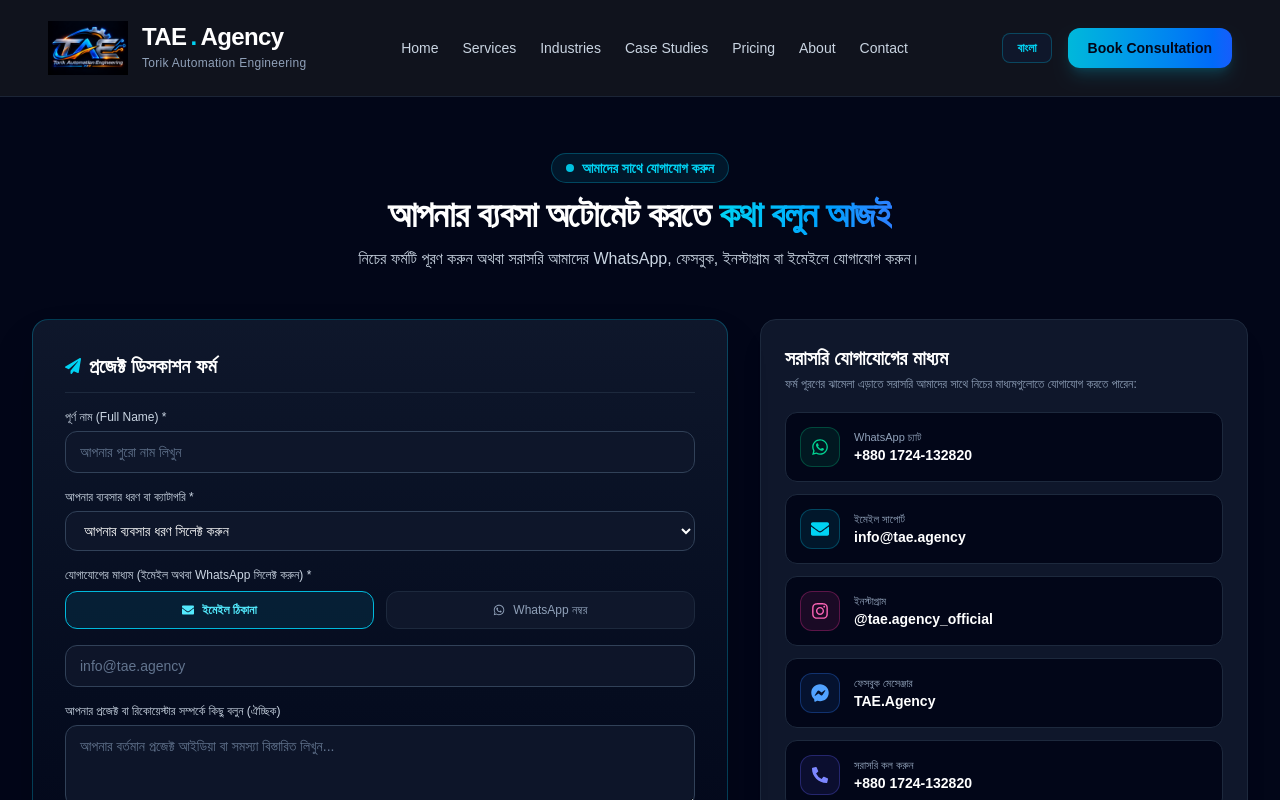
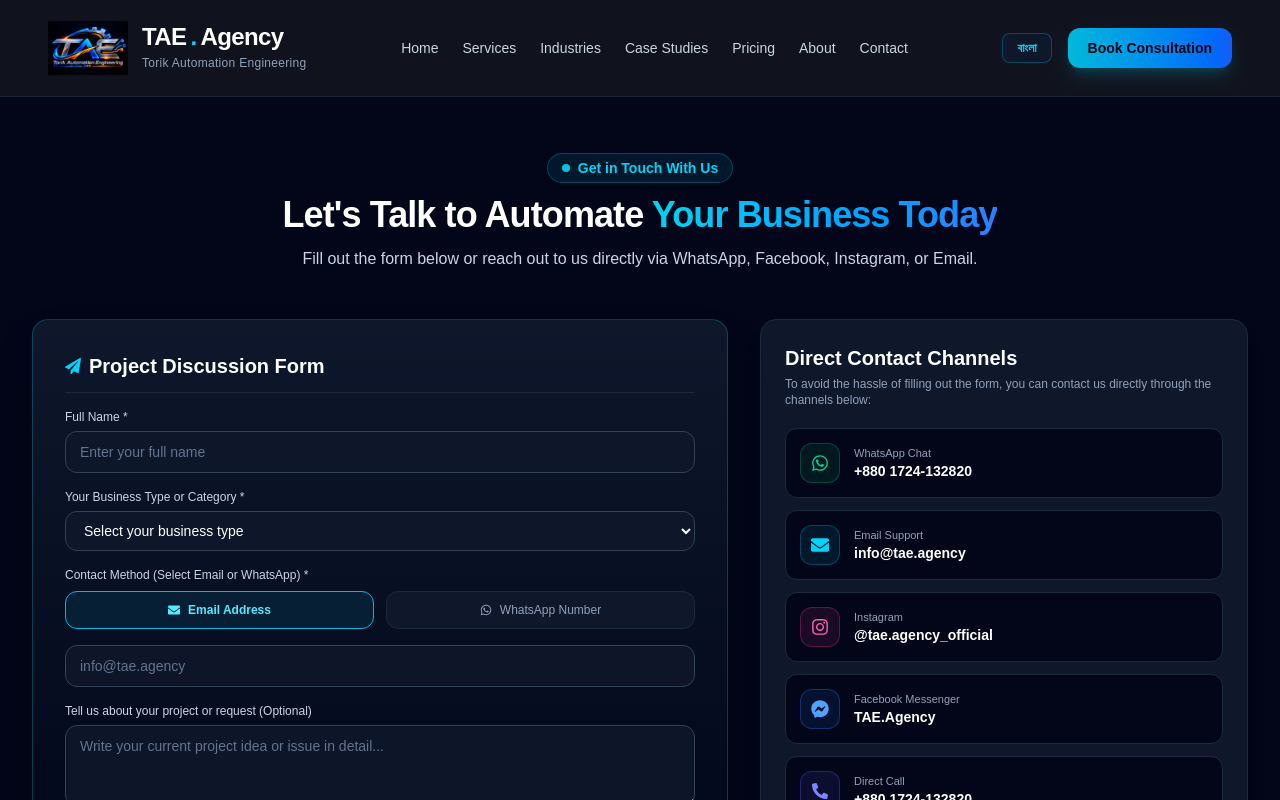
Before and after one commit to torikinsights-wq/tae-agency, a Next.js app: page /contact in a window 1280 px wide. Shown: the top 800 px of the page. Built offline with nearby package versions, Linux system fonts and the light colour scheme.

Commit message:
Update code

```diff
--- a/app/contact/page.tsx
+++ b/app/contact/page.tsx
@@ -4,8 +4,10 @@ import {
   FaEnvelope, FaWhatsapp, FaFacebookMessenger, FaInstagram,
   FaPhoneAlt, FaPaperPlane, FaCheckCircle, FaShieldAlt, FaSpinner
 } from "react-icons/fa";
+import { useLanguage } from "../context/LanguageContext";
 
 export default function ContactPage() {
+  const { t } = useLanguage();
   const [formData, setFormData] = useState({
     fullName: "",
     businessType: "",
@@ -73,20 +75,23 @@ export default function ContactPage() {
         <div className="text-center space-y-3 max-w-3xl mx-auto pt-4">
           <div className="inline-flex items-center gap-2 px-3.5 py-1 rounded-full bg-cyan-500/10 border border-cyan-500/30 text-cyan-400 text-xs sm:text-sm font-semibold">
             <span className="w-2 h-2 rounded-full bg-cyan-400 animate-pulse"></span>
-            আমাদের সাথে যোগাযোগ করুন
+            {t("Get in Touch With Us", "আমাদের সাথে যোগাযোগ করুন")}
           </div>
           <h1 className="text-3xl sm:text-4xl font-extrabold tracking-tight text-white">
-            আপনার ব্যবসা অটোমেট করতে <span className="bg-gradient-to-r from-cyan-400 to-blue-500 bg-clip-text text-transparent">কথা বলুন আজই</span>
+            {t("Let's Talk to Automate", "আপনার ব্যবসা অটোমেট করতে")} <span className="bg-gradient-to-r from-cyan-400 to-blue-500 bg-clip-text text-transparent">{t("Your Business Today", "কথা বলুন আজই")}</span>
           </h1>
           <p className="text-slate-300 text-sm sm:text-base">
-            নিচের ফর্মটি পূরণ করুন অথবা সরাসরি আমাদের WhatsApp, ফেসবুক, ইনস্টাগ্রাম বা ইমেইলে যোগাযোগ করুন।
+            {t(
+              "Fill out the form below or reach out to us directly via WhatsApp, Facebook, Instagram, or Email.",
+              "নিচের ফর্মটি পূরণ করুন অথবা সরাসরি আমাদের WhatsApp, ফেসবুক, ইনস্টাগ্রাম বা ইমেইলে যোগাযোগ করুন।"
+            )}
           </p>
         </div>
 
         {/* Main Content Grid */}
         <div className="grid grid-cols-1 lg:grid-cols-12 gap-8 items-start">
 
-          {/* Left: Interactive Contact Form (Made Compact) */}
+          {/* Left: Interactive Contact Form */}
           <div className="lg:col-span-7 bg-gradient-to-b from-slate-900 to-slate-950 border border-cyan-500/30 rounded-2xl p-5 sm:p-8 shadow-2xl relative">
 
             {submitted ? (
@@ -94,9 +99,14 @@ export default function ContactPage() {
                 <div className="w-16 h-16 bg-emerald-500/10 border border-emerald-500/30 text-emerald-400 rounded-full flex items-center justify-center mx-auto text-2xl animate-bounce">
                   <FaCheckCircle />
                 </div>
-                <h3 className="text-xl font-bold text-white">ধন্যবাদ! আপনার তথ্য সফলভাবে পাঠানো হয়েছে।</h3>
+                <h3 className="text-xl font-bold text-white">
+                  {t("Thank you! Your information has been successfully sent.", "ধন্যবাদ! আপনার তথ্য সফলভাবে পাঠানো হয়েছে।")}
+                </h3>
                 <p className="text-slate-300 text-sm max-w-md mx-auto">
-                  আমরা আপনার রিকোয়েস্টটি পেয়েছি। খুব শীঘ্রই আপনার দেওয়া মাধ্যমে যোগাযোগ করা হবে।
+                  {t(
+                    "We have received your request. We will contact you shortly through your provided medium.",
+                    "আমরা আপনার রিকোয়েস্টটি পেয়েছি। খুব শীঘ্রই আপনার দেওয়া মাধ্যমে যোগাযোগ করা হবে।"
+                  )}
                 </p>
                 <button
                   onClick={() => {
@@ -105,13 +115,13 @@ export default function ContactPage() {
                   }}
                   className="bg-cyan-500 hover:bg-cyan-400 text-slate-950 font-bold px-5 py-2.5 rounded-xl transition-all shadow-lg text-sm"
                 >
-                  আরেকটি মেসেজ পাঠান
+                  {t("Send Another Message", "আরেকটি মেসেজ পাঠান")}
                 </button>
               </div>
             ) : (
               <form onSubmit={handleSubmit} className="space-y-4">
                 <h3 className="text-xl font-bold text-white mb-4 border-b border-slate-800 pb-3 flex items-center gap-2">
-                  <FaPaperPlane className="text-cyan-400 text-base" /> প্রজেক্ট ডিসকাশন ফর্ম
+                  <FaPaperPlane className="text-cyan-400 text-base" /> {t("Project Discussion Form", "প্রজেক্ট ডিসকাশন ফর্ম")}
                 </h3>
 
                 {errorMessage && (
@@ -122,21 +132,25 @@ export default function ContactPage() {
 
                 {/* Full Name */}
                 <div className="space-y-1.5">
-                  <label className="block text-xs font-medium text-slate-300">পূর্ণ নাম (Full Name) *</label>
+                  <label className="block text-xs font-medium text-slate-300">
+                    {t("Full Name *", "পূর্ণ নাম (Full Name) *")}
+                  </label>
                   <input
                     type="text"
                     name="fullName"
                     required
                     value={formData.fullName}
                     onChange={handleChange}
-                    placeholder="আপনার পুরো নাম লিখুন"
+                    placeholder={t("Enter your full name", "আপনার পুরো নাম লিখুন")}
                     className="w-full bg-slate-900/90 border border-slate-700 rounded-xl px-3.5 py-2.5 text-sm text-white placeholder-slate-500 focus:border-cyan-500 focus:outline-none transition-colors"
                   />
                 </div>
 
                 {/* Business / Service Type */}
                 <div className="space-y-1.5">
-                  <label className="block text-xs font-medium text-slate-300">আপনার ব্যবসার ধরণ বা ক্যাটাগরি *</label>
+                  <label className="block text-xs font-medium text-slate-300">
+                    {t("Your Business Type or Category *", "আপনার ব্যবসার ধরণ বা ক্যাটাগরি *")}
+                  </label>
                   <select
                     name="businessType"
                     required
@@ -144,27 +158,31 @@ export default function ContactPage() {
                     onChange={handleChange}
                     className="w-full bg-slate-900/90 border border-slate-700 rounded-xl px-3.5 py-2.5 text-sm text-white focus:border-cyan-500 focus:outline-none transition-colors"
                   >
-                    <option value="" disabled>আপনার ব্যবসার ধরণ সিলেক্ট করুন</option>
-                    <option value="রিয়েল এস্টেট 🏠">১. রিয়েল এস্টেট 🏠</option>
-                    <option value="অটো ডিটেইলিং 🚗">২. অটো ডিটেইলিং 🚗</option>
-                    <option value="বাড়ি সংস্কার ও নবায়ন 🏗️">৩. বাড়ি সংস্কার ও নবায়ন 🏗️</option>
-                    <option value="ডেন্টাল / মেডিকেল ক্লিনিক 🦷">৪. ডেন্টাল / মেডিকেল ক্লিনিক 🦷</option>
-                    <option value="হোম সার্ভিস ব্যবসা 🔧">৫. হোম সার্ভিস ব্যবসা 🔧</option>
-                    <option value="Other">অন্যান্য (Other)</option>
+                    <option value="" disabled>
+                      {t("Select your business type", "আপনার ব্যবসার ধরণ সিলেক্ট করুন")}
+                    </option>
+                    <option value="রিয়েল এস্টেট 🏠">1. {t("Real Estate 🏠", "রিয়েল এস্টেট 🏠")}</option>
+                    <option value="অটো ডিটেইলিং 🚗">2. {t("Auto Detailing 🚗", "অটো ডিটেইলিং 🚗")}</option>
+                    <option value="বাড়ি সংস্কার ও নবায়ন 🏗️">3. {t("Home Renovation & Remodeling 🏗️", "বাড়ি সংস্কার ও নবায়ন 🏗️")}</option>
+                    <option value="ডেন্টাল / মেডিকেল ক্লিনিক 🦷">4. {t("Dental / Medical Clinic 🦷", "ডেন্টাল / মেডিকেল ক্লিনিক 🦷")}</option>
+                    <option value="হোম সার্ভিস ব্যবসা 🔧">5. {t("Home Services Business 🔧", "হোম সার্ভিস ব্যবসা 🔧")}</option>
+                    <option value="Other">{t("Other", "অন্যান্য (Other)")}</option>
                   </select>
                 </div>
 
                 {/* Conditional Custom Business Field */}
                 {formData.businessType === "Other" && (
                   <div className="space-y-1.5 animate-fadeIn">
-                    <label className="block text-xs font-medium text-cyan-300">আপনার ব্যবসার নামটি লিখুন *</label>
+                    <label className="block text-xs font-medium text-cyan-300">
+                      {t("Enter your business name *", "আপনার ব্যবসার নামটি লিখুন *")}
+                    </label>
                     <input
                       type="text"
                       name="customBusinessType"
                       required
                       value={formData.customBusinessType}
                       onChange={handleChange}
-                      placeholder="যেমন: ই-কমার্স, ল’ ফার্ম ইত্যাদি"
+                      placeholder={t("e.g. E-commerce, Law Firm, etc.", "যেমন: ই-কমার্স, ল’ ফার্ম ইত্যাদি")}
                       className="w-full bg-slate-900/90 border border-cyan-500/50 rounded-xl px-3.5 py-2.5 text-sm text-white placeholder-slate-500 focus:border-cyan-400 focus:outline-none transition-colors"
                     />
                   </div>
@@ -173,7 +191,7 @@ export default function ContactPage() {
                 {/* Contact Choice: Email or WhatsApp */}
                 <div className="space-y-2">
                   <label className="block text-xs font-medium text-slate-300">
-                    যোগাযোগের মাধ্যম (ইমেইল অথবা WhatsApp সিলেক্ট করুন) *
+                    {t("Contact Method (Select Email or WhatsApp) *", "যোগাযোগের মাধ্যম (ইমেইল অথবা WhatsApp সিলেক্ট করুন) *")}
                   </label>
 
                   <div className="grid grid-cols-2 gap-3">
@@ -186,7 +204,7 @@ export default function ContactPage() {
                         onChange={handleChange}
                         className="hidden"
                       />
-                      <FaEnvelope /> ইমেইল ঠিকানা
+                      <FaEnvelope /> {t("Email Address", "ইমেইল ঠিকানা")}
                     </label>
 
                     <label className={`flex items-center justify-center gap-2 p-2.5 rounded-xl border cursor-pointer text-xs transition-all ${formData.contactMethod === 'whatsapp' ? 'bg-emerald-500/10 border-emerald-500 text-emerald-300 font-semibold' : 'bg-slate-900 border-slate-800 text-slate-400'}`}>
@@ -198,7 +216,7 @@ export default function ContactPage() {
                         onChange={handleChange}
                         className="hidden"
                       />
-                      <FaWhatsapp /> WhatsApp নম্বর
+                      <FaWhatsapp /> {t("WhatsApp Number", "WhatsApp নম্বর")}
                     </label>
                   </div>
 
@@ -216,13 +234,15 @@ export default function ContactPage() {
 
                 {/* Additional Message */}
                 <div className="space-y-1.5">
-                  <label className="block text-xs font-medium text-slate-300">আপনার প্রজেক্ট বা রিকোয়েস্টার সম্পর্কে কিছু বলুন (ঐচ্ছিক)</label>
+                  <label className="block text-xs font-medium text-slate-300">
+                    {t("Tell us about your project or request (Optional)", "আপনার প্রজেক্ট বা রিকোয়েস্টার সম্পর্কে কিছু বলুন (ঐচ্ছিক)")}
+                  </label>
                   <textarea
                     name="message"
                     rows={3}
                     value={formData.message}
                     onChange={handleChange}
-                    placeholder="আপনার বর্তমান প্রজেক্ট আইডিয়া বা সমস্যা বিস্তারিত লিখুন..."
+                    placeholder={t("Write your current project idea or issue in detail...", "আপনার বর্তমান প্রজেক্ট আইডিয়া বা সমস্যা বিস্তারিত লিখুন...")}
                     className="w-full bg-slate-900/90 border border-slate-700 rounded-xl px-3.5 py-2.5 text-sm text-white placeholder-slate-500 focus:border-cyan-500 focus:outline-none transition-colors"
                   ></textarea>
                 </div>
@@ -235,29 +255,36 @@ export default function ContactPage() {
                 >
                   {loading ? (
                     <>
-                      <FaSpinner className="animate-spin text-base" /> পাঠানো হচ্ছে...
+                      <FaSpinner className="animate-spin text-base" /> {t("Sending...", "পাঠানো হচ্ছে...")}
                     </>
                   ) : (
                     <>
-                      <FaPaperPlane /> রিকোয়েস্ট সাবমিট করুন
+                      <FaPaperPlane /> {t("Submit Request", "রিকোয়েস্ট সাবমিট করুন")}
                     </>
                   )}
                 </button>
 
                 <p className="text-center text-[11px] text-slate-500 flex items-center justify-center gap-1.5 pt-1">
-                  <FaShieldAlt className="text-cyan-400" /> আপনার তথ্য সম্পূর্ণ সুরক্ষিত এবং গোপনীয় রাখা হবে।
+                  <FaShieldAlt className="text-cyan-400" /> {t("Your information will be kept completely secure and confidential.", "আপনার তথ্য সম্পূর্ণ সুরক্ষিত এবং গোপনীয় রাখা হবে।")}
                 </p>
               </form>
             )}
 
           </div>
 
-          {/* Right: Direct Contact Cards (Updated with proper links & names) */}
+          {/* Right: Direct Contact Cards */}
           <div className="lg:col-span-5 space-y-5">
 
             <div className="bg-slate-900 border border-slate-800 rounded-2xl p-6 shadow-xl space-y-4">
-              <h3 className="text-xl font-bold text-white mb-1">সরাসরি যোগাযোগের মাধ্যম</h3>
-              <p className="text-slate-400 text-xs">ফর্ম পূরণের ঝামেলা এড়াতে সরাসরি আমাদের সাথে নিচের মাধ্যমগুলোতে যোগাযোগ করতে পারেন:</p>
+              <h3 className="text-xl font-bold text-white mb-1">
+                {t("Direct Contact Channels", "সরাসরি যোগাযোগের মাধ্যম")}
+              </h3>
+              <p className="text-slate-400 text-xs">
+                {t(
+                  "To avoid the hassle of filling out the form, you can contact us directly through the channels below:",
+                  "ফর্ম পূরণের ঝামেলা এড়াতে সরাসরি আমাদের সাথে নিচের মাধ্যমগুলোতে যোগাযোগ করতে পারেন:"
+                )}
+              </p>
 
               <div className="space-y-3 pt-1">
                 {/* WhatsApp */}
@@ -271,12 +298,12 @@ export default function ContactPage() {
                     <FaWhatsapp />
                   </div>
                   <div>
-                    <div className="text-[11px] text-slate-400 font-medium">WhatsApp চ্যাট</div>
+                    <div className="text-[11px] text-slate-400 font-medium">{t("WhatsApp Chat", "WhatsApp চ্যাট")}</div>
                     <div className="text-white font-bold text-xs sm:text-sm">+880 1724-132820</div>
                   </div>
                 </a>
 
-                {/* Email (Updated for direct web compose) */}
+                {/* Email */}
                 <a
                   href="https://mail.google.com/mail/?view=cm&fs=1&to=info@tae.agency"
                   target="_blank"
@@ -287,7 +314,7 @@ export default function ContactPage() {
                     <FaEnvelope />
                   </div>
                   <div>
-                    <div className="text-[11px] text-slate-400 font-medium">ইমেইল সাপোর্ট</div>
+                    <div className="text-[11px] text-slate-400 font-medium">{t("Email Support", "ইমেইল সাপোর্ট")}</div>
                     <div className="text-white font-bold text-xs sm:text-sm">info@tae.agency</div>
                   </div>
                 </a>
@@ -303,7 +330,7 @@ export default function ContactPage() {
                     <FaInstagram />
                   </div>
                   <div>
-                    <div className="text-[11px] text-slate-400 font-medium">ইনস্টাগ্রাম</div>
+                    <div className="text-[11px] text-slate-400 font-medium">{t("Instagram", "ইনস্টাগ্রাম")}</div>
                     <div className="text-white font-bold text-xs sm:text-sm">@tae.agency_official</div>
                   </div>
                 </a>
@@ -319,7 +346,7 @@ export default function ContactPage() {
                     <FaFacebookMessenger />
                   </div>
                   <div>
-                    <div className="text-[11px] text-slate-400 font-medium">ফেসবুক মেসেঞ্জার</div>
+                    <div className="text-[11px] text-slate-400 font-medium">{t("Facebook Messenger", "ফেসবুক মেসেঞ্জার")}</div>
                     <div className="text-white font-bold text-xs sm:text-sm">TAE.Agency</div>
                   </div>
                 </a>
@@ -333,7 +360,7 @@ export default function ContactPage() {
                     <FaPhoneAlt />
                   </div>
                   <div>
-                    <div className="text-[11px] text-slate-400 font-medium">সরাসরি কল করুন</div>
+                    <div className="text-[11px] text-slate-400 font-medium">{t("Direct Call", "সরাসরি কল করুন")}</div>
                     <div className="text-white font-bold text-xs sm:text-sm">+880 1724-132820</div>
                   </div>
                 </a>
@@ -341,7 +368,7 @@ export default function ContactPage() {
             </div>
 
             <div className="bg-gradient-to-r from-cyan-950/30 to-blue-950/30 border border-cyan-500/20 rounded-2xl p-4 text-center text-xs text-cyan-300">
-              ⚡ সাধারণত কাজের দিনগুলোতে **২ ঘণ্টার মধ্যে** আমরা রিপ্লাই দিয়ে থাকি।
+              ⚡ {t("We usually reply within **2 hours** on working days.", "সাধারণত কাজের দিনগুলোতে **২ ঘণ্টার মধ্যে** আমরা রিপ্লাই দিয়ে থাকি।")}
             </div>
 
           </div>
```
